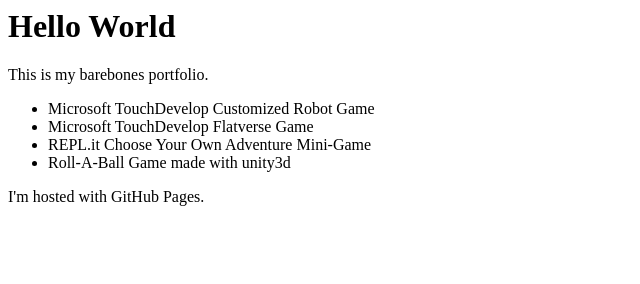
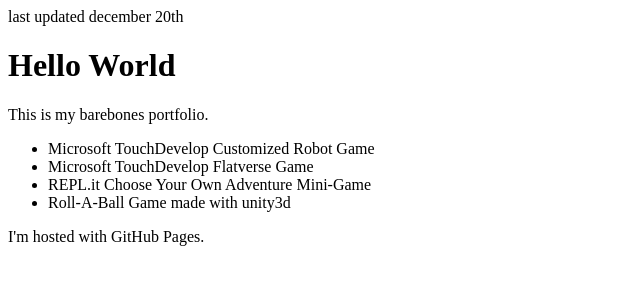
Before and after one commit to Yonniebear/Yonniebear.github.io, a plain HTML site: page index.html in a window 1280 px wide. Shown: the whole page, without its empty margins (0-640 px from the left). Drawn offline with Linux system fonts and the light colour scheme.

Commit message:
"first commit of index.html file"

```diff
--- a/index.html
+++ b/index.html
@@ -1,6 +1,7 @@
 <DOCTYPE html>
 <html>
 <body>
+<p>last updated december 20th</p>
 <h1>Hello World</h1>
 <P>This is my barebones portfolio.</p>
 <ul>
```
